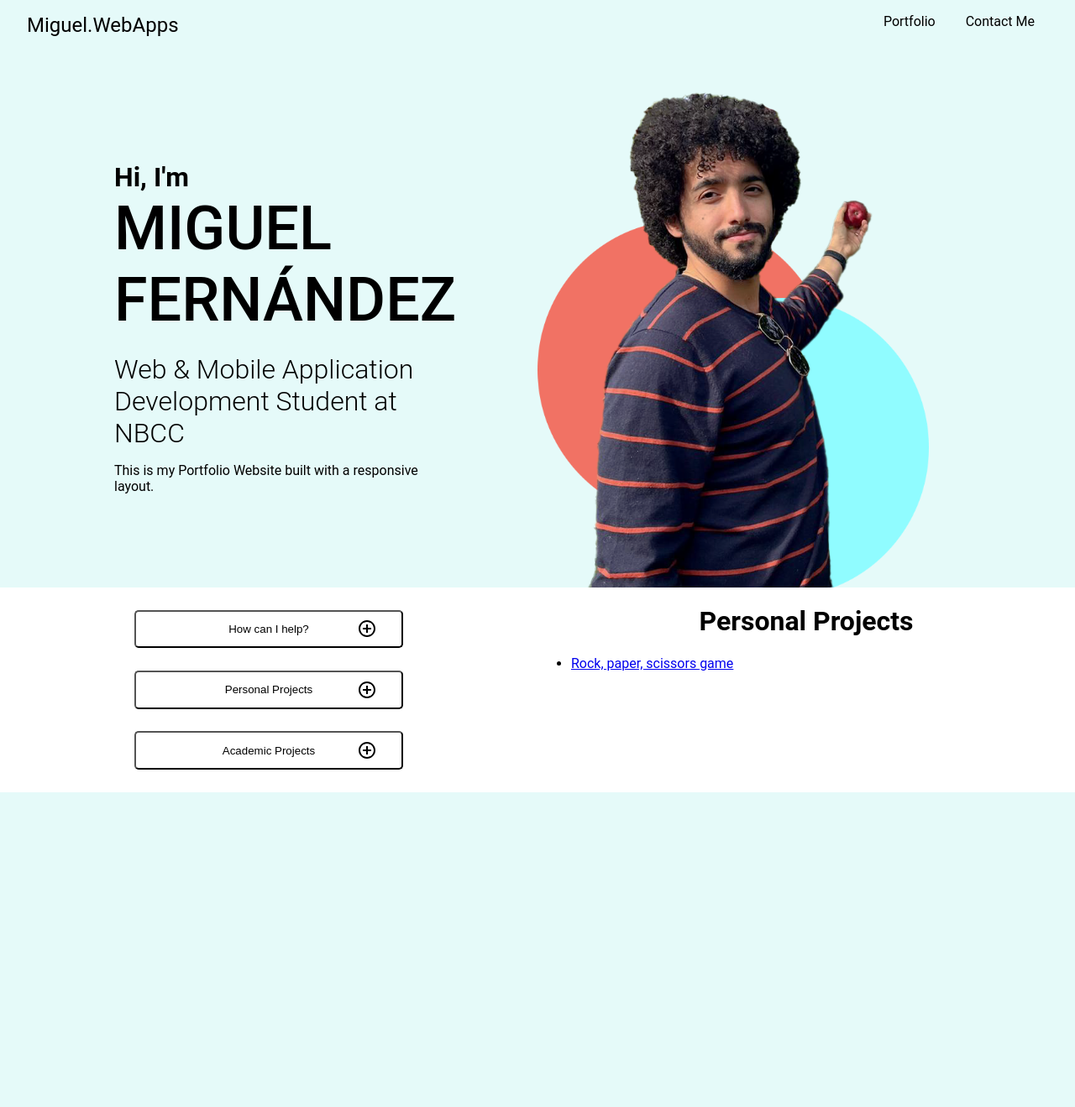
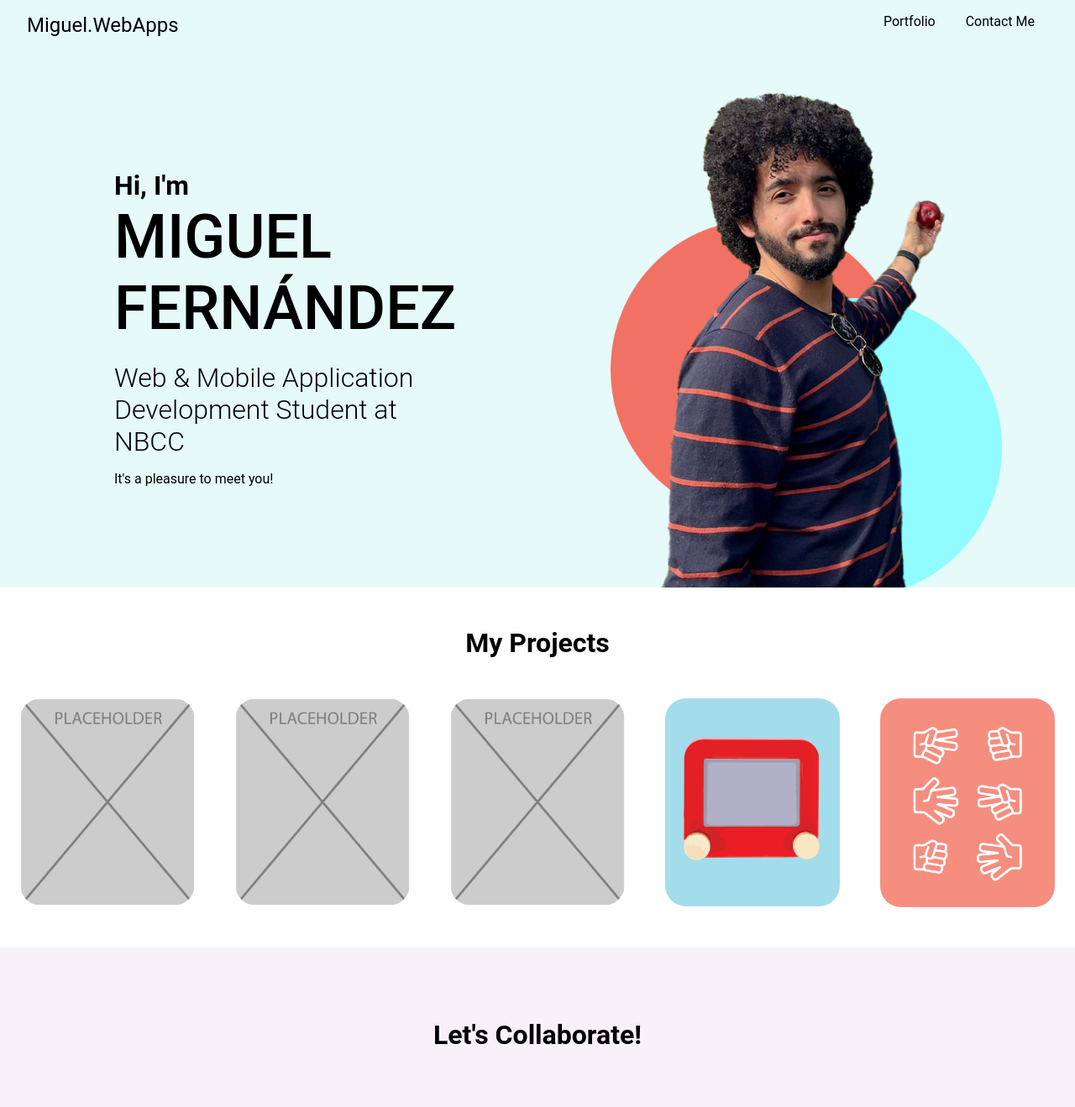
Before and after one commit to miguel-fdz/miguel-fdz.github.io, a plain HTML site: page index.html in a window 1280 px wide. Shown: the whole page at 84% size. Before the commit the page ends 944 px from the top, so only its background shows below. Drawn offline with Linux system fonts and the light colour scheme.

Commit message:
added second project to portfolio, changed my projects' design and layout

```diff
--- a/index.html
+++ b/index.html
@@ -25,26 +25,71 @@
         <div id="intro">
             <h1>Hi, I'm<br><span id="name">Miguel Fernández</span></h1>
             <h2>Web & Mobile Application Development Student at NBCC</h2>
-            <p>This is my Portfolio Website built with a responsive layout.</p>
+            <p>It's a pleasure to meet you!</p>
         </div>
-        <div id="profile-picture"></div>
+        <picture id="profile-picture">
+            <source media="(min-width: 90em)" srcset="images/miguel-large.png">
+            <source media="(min-width: 60em)" srcset="images/miguel-medium.png">
+            <img src="images/miguelSm.png" alt="Miguel">
+        </picture>
 
-        <div id="portfolio">
-            <button class="portfolioProjects">How can I help?</button>
-            <button class="portfolioProjects">Personal Projects</button>
-            <button class="portfolioProjects">Academic Projects</button>
+        <div id="myProjects">
+            <h1>My Projects</h1>
+            <div id="projectScroll">
+                <a class="project" href="#myProjects">
+                    <img src="images/placeholder.png" alt="Tic-Tac-Toe">
+                    <div class="overlay">
+                        <div class="text">
+                            <span>Tic-Tac-Toe</span>
+                            <br> A Tic Tac Toe game you can play in your browser!
+                            Built with vanilla HTML, CSS, & JS
+                        </div>
+                    </div>
+                </a>
+                <a class="project" href="#myProjects">
+                    <img src="images/placeholder.png" alt="Library">
+                    <div class="overlay">
+                        <div class="text">
+                            <span>Library</span>
+                            <br>This is a single-page library app, implemented with Google Books API.
+                        </div>
+                    </div>
+                </a>
+                <a class="project" href="#myProjects">
+                    <img src="images/placeholder.png" alt="Calculator">
+                    <div class="overlay">
+                        <div class="text">
+                            <span>Calculator</span>
+                            <br>This is a web-based calculator with a UI created using JS, HTML, and CSS.
+                        </div>
+                    </div>
+                </a>
+                <a class="project" href="etch-a-sketch.html">
+                    <img src="images/etchaSketch.png" alt="Etch-a-Sketch game">
+                    <div class="overlay">
+                        <div class="text">
+                            <span>Etch-a-Sketch</span>
+                            <br>This is a simple implementation of the grade-school classic
+                            “rock, paper, scissors”. Built with vanilla HTML, CSS, & JS
+                        </div>
+                    </div>
+                </a>
+                <a class="project" href="rock-paper-scissors.html">
+                    <img src="images/rckPapSci.png" alt="Rock, paper, scissors game">
+                    <div class="overlay">
+                        <div class="text">
+                            <span>Rock, Paper, Scissors</span>
+                            <br>This is a browser version of something between a sketchpad
+                            and an Etch-A-Sketch. Built with vanilla HTML, CSS, & JS
+                        </div>
+                    </div>
+                </a>
+            </div>
         </div>
 
-        <div id="personalProjects">
-            <h1>Personal Projects</h1>
-            <ul>
-                <li><a href="rock-paper-scissors.html">Rock, paper, scissors game</a></li>
-            </ul>
+        <div id="contact">
+            <h1>Let's Collaborate!</h1>
         </div>
-        <!-- <div id="who">
-            <h1>How can I help?</h1>
-            <p>(Brief message about what I can do and who I am)</p>
-        </div> -->
     </main>
 </body>
 
--- /dev/null
+++ b/styles/etch-a-sketch.css
@@ -0,0 +1,35 @@
+html {
+  text-align: center;
+  background-color: #C2F1FF;
+}
+
+#container {
+  display: grid;
+  width: 850px;
+  height: 600px;
+  grid-template-columns: repeat(16, 1fr);
+  background-color: white;
+  border: 2px solid;
+  margin: 0 auto;
+}
+
+input {
+  margin: 2em .5em;
+  width: 10em;
+  height: 2em;
+  background-color: #fff;
+}
+
+input:hover {
+  background-color: #286f6c;
+  color: #FFF;
+}
+
+h1 {
+  font-size: 30pt;
+  margin: 1em 0 1em 0;
+}
+
+.pixel {
+  border: 1px black dotted;
+}
--- a/styles/style.css
+++ b/styles/style.css
@@ -3,6 +3,10 @@
     --secondary: #C2F1FF;
     --beige: #f8f7f1;
     --light-blue: #E5FAF9;
+    --light-purple: #f8f1f8;
+    --dark-green: #286f6c;
+    --sandy: #fcc95d;
+    --aqua: #5BFCF4;
 }
 
 body {
@@ -33,15 +37,7 @@ nav a {
 #intro {
     padding: 2.5em;
     box-sizing: border-box;
-    background-image: url(../images/circles.png);
-    background-size: contain;
-    background-repeat: no-repeat;
 }
-
-/* #intro > * {
-    overflow: hidden;
-
-} */
 
 #name {
     font-size: 10vw;
@@ -54,8 +50,10 @@ nav a {
     margin: .5em 0;
 }
 
-#profile-picture {
-
+picture {
+    display: block;
+    text-align: center;
+    object-fit: contain;
 }
 
 #portfolio
@@ -65,7 +63,7 @@ nav a {
 
 .portfolioProjects {
     display: block;
-    margin: 2em auto;
+    margin: 0 auto;
     padding: 1em;
     width: 50%;
     background-color: #FFF;
@@ -75,20 +73,69 @@ nav a {
     background-position: 90% 50%;
 }
 
-.portfolioProjects img {
-    position: relative;
-    left: 1em;
-    top: .25em;
-}
-
-#personalProjects {
+#myProjects {
     background-color: #FFF;
 }
 
-#personalProjects h1 {
+#myProjects h1 {
+    padding: 2% 0;
     text-align: center;
 }
 
+#projectScroll {
+    display: flex;
+    flex-direction: column ;
+}
+
+.project {
+    position: relative;
+    width: 20em;
+    border-radius: 25px;
+    margin: 0 1.5em 3em 1.5em;
+}
+
+.project img {
+    display: block;
+    height: auto;
+    width: 100%;
+    border-radius: 25px;
+}
+
+.overlay {
+    position: absolute;
+    bottom: 100%;
+    left: 0;
+    right: 0;
+    background-color: var(--dark-green);
+    overflow: hidden;
+    width: 100%;
+    height: 0;
+    transition: .5s ease;
+    border-radius: 25px;
+}
+.project:hover .overlay {
+    bottom: 0;
+    height: 100%;
+}
+
+.text {
+  color: var(--light-blue);
+  font-size: 20px;
+  position: absolute;
+  top: 50%;
+  left: 50%;
+  transform: translate(-50%, -50%);
+}
+
+.text span{
+    font-size: 30px;
+    display: block;
+    /* transform: translate(-10%, -50%); */
+}
+
+#contact {
+    background-color: var(--light-purple);
+}
 
 
 @media only screen and (min-width: 60em) {
@@ -101,7 +148,6 @@ nav a {
     #intro {
         position: relative;
         width: 70%;
-        /* padding: 10em 0em; */
         margin: auto auto;
         background-image: none;
     }
@@ -122,16 +168,27 @@ nav a {
         margin: 0
     }
 
-    #profile-picture {
-        background-image: url(../images/miguel-medium.png);
-        background-repeat: no-repeat;
-        background-size: contain;
-        min-width: 100%;
+    #profile-picture img {
+        height: 100%;
     }
 
 
-    .portfolioProjects img {
-        left: 4em;
+    #projectScroll {
+        flex-direction: row;
+    }
+
+    #myProjects {
+        /* background-color: #FFF; */
+        grid-column: 1 / span 2;
+    }
+
+    #contact {
+        grid-column: 1 / span 2;
+    }
+
+    #contact h1 {
+        text-align: center;
+        padding: 2em 0;
     }
 }
 
@@ -144,8 +201,4 @@ nav a {
     #intro {
         padding: 10em 5em;
     }
-
-    #profile-picture {
-        background-image: url(../images/miguel-large.png);
-    }
 }
```
Also changed, not shown: etch-a-sketch.html (added, +22 -0 lines), rock-paper-scissors.html (+1 -1 lines), scripts/etch-a-sketch.js (added, +86 -0 lines), images/etchaSketch.png (added), images/miguelSm.png (added), images/placeholder.png (added), images/rckPapSci.png (added).
